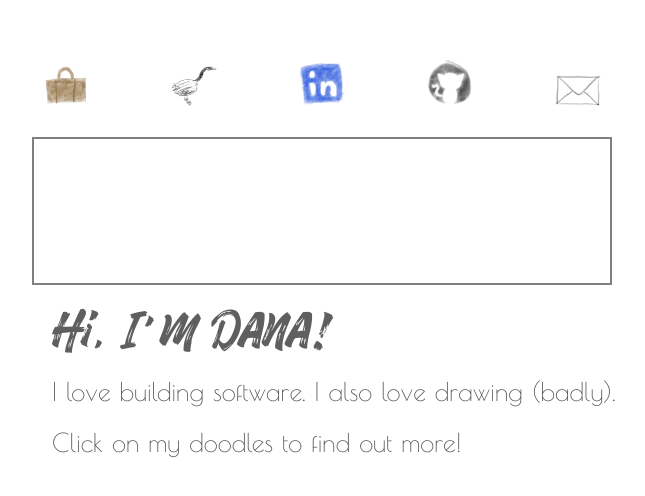
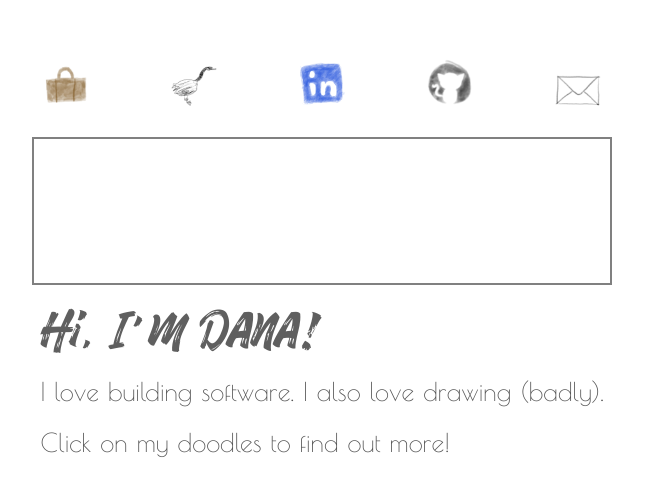
Before and after one commit to DanaY326/personal_website, a React (Vite) app: page / in a window 1280 px wide. Shown: the part 130-626 px from the top of the page, without its empty margins (318-963 px from the left). Built offline with nearby package versions, Linux system fonts and the light colour scheme.

Commit message:
Remove comments and fix landing page padding

```diff
--- a/src/App.css
+++ b/src/App.css
@@ -58,8 +58,9 @@
 }
 
 .bio {
-  padding-left: 50px;
-  /* max-width: 100%; */
+  padding-left: 6%;
+  padding-right: 4%;
+  /* max-width: 95%; */
 }
 
 .riverHack {
--- a/src/App.tsx
+++ b/src/App.tsx
@@ -40,7 +40,7 @@ function App() {
       <Popup isOpen={isFirstTimeOpeningProjects && isProjectsOpen} onClose={() => setIsFirstTimeOpeningProjects(false)}>
         <p>These are all of my projects. Click on their names to find out more!</p>
       </Popup>
-      <Popup isOpen={isFirstTimeOpeningGame && isGamePopupOpen} onClose={() => {/*window.removeEventListener("touchstart", showBugFunc); window.removeEventListener("touchstart", showBugFunc);*/ setTimeout(() => setIsFirstTimeOpeningGame(false), 0);}}>
+      <Popup isOpen={isFirstTimeOpeningGame && isGamePopupOpen} onClose={() => setIsFirstTimeOpeningGame(false)}>
         <p>This bug wants to infect my favorite programming languages and frameworks. Help me keep the bug away!</p>
       </Popup>
       <ProjectDescriptions openProjectName={openProject} closeProject={() => setOpenProject("")}/>
--- a/src/components/Projects.tsx
+++ b/src/components/Projects.tsx
@@ -15,9 +15,9 @@ const Projects = (props: {openProject: React.Dispatch<React.SetStateAction<strin
     const {openProject} = props;
     return (
         <div className="project-container">
-            {projectList.map((name: string) => {
+            {projectList.map((name: string, index: number) => {
                 return (
-                    <button className="project-button" title="Click me" onClick={() => openProject(name)}>
+                    <button className="project-button" title="Click me" onClick={() => openProject(name)} key={index}>
                         <p className="body-text black-hover project-button-text">{name}</p>
                     </button>
                 );
```
